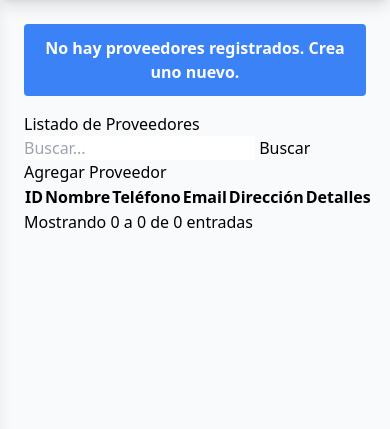
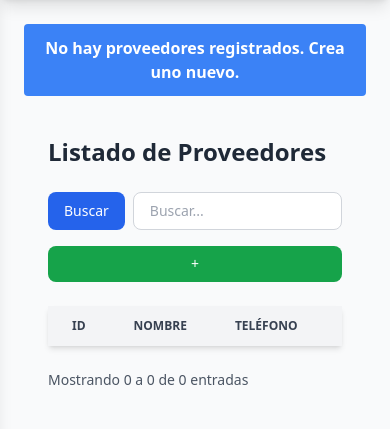
Before and after one commit to IDGS-802-21002866/CloudBrew, a Flask app: page /proveedores/ in a window 390 px wide. Shown: the part 64-493 px from the top of the page. Run offline with Flask 3, Linux system fonts and the light colour scheme; lists and menus that the app fills with data are empty; style sheets or scripts are compiled from the project's sources; parts of the project's set-up code (start-up, migrations or seed data) failed here and were passed over.

Commit message:
Fix: Regresando estilos a proveedores

```diff
--- a/app/modules/proveedores/templates/proveedores/lista_proveedor.html
+++ b/app/modules/proveedores/templates/proveedores/lista_proveedor.html
@@ -2,93 +2,119 @@
 {% block content %}
 {% import "_macros.html" as macros %}
 
-<div class="proveedores">
+<div class="p-6">
 
-  <header class="header"></header>
-
-  <div class="page-title">
-    <div class="label">Listado de Proveedores</div>
+  <!-- TÍTULO -->
+  <div class="mb-6">
+    <h1 class="text-2xl font-semibold text-gray-800">
+      Listado de Proveedores
+    </h1>
   </div>
 
-  <div class="content">
+  <!-- BUSQUEDA + BOTÓN -->
+  <div class="flex flex-col md:flex-row md:items-center md:justify-between gap-4 mb-6">
+    <form method="GET" action="{{ url_for('proveedores.listar') }}" class="flex gap-2 w-full md:w-auto">
+      <button
+        type="submit"
+        class="px-4 py-2 text-sm font-medium text-white bg-blue-600 rounded-lg hover:bg-blue-700"
+      >
+        Buscar
+      </button>
+      <input
+        type="text"
+        name="querry"
+        placeholder="Buscar..."
+        value="{{ request.args.get('q', '') }}"
+        class="w-full md:w-64 px-4 py-2 text-sm border border-gray-300 rounded-lg focus:ring-blue-500 focus:border-blue-500"
+      >
+    </form>
 
-    <div class="busqueda">
-      <form method="GET" action="{{ url_for('proveedores.listar') }}">
-        <input type="text" name="querry" placeholder="Buscar..." value="{{ request.args.get('q', '') }}">
-        <button type="submit">Buscar</button>
-      </form>
-      <a href="{{ url_for('proveedores.crear') }}" class="btn btn-primary">Agregar Proveedor</a>
+    <a
+      href="{{ url_for('proveedores.crear') }}"
+      class="px-4 py-2 text-sm font-medium text-white bg-green-600 rounded-lg hover:bg-green-700 text-center"
+    >
+      +
+    </a>
   </div>
-    <div class="tabla">
-      <div class="tabla">
-      <table class="table">
-        <thead>
+
+  <!-- TABLA -->
+  <div class="relative overflow-x-auto shadow-md sm:rounded-lg">
+    <table class="w-full text-sm text-left text-gray-500">
+
+      <thead class="text-xs text-gray-700 uppercase bg-gray-100">
         <tr>
-            <th>ID</th>
-            <th>Nombre</th>
-            <th>Teléfono</th>
-            <th>Email</th>
-            <th>Dirección</th>
-            <th>Detalles</th>
+          <th class="px-6 py-3">ID</th>
+          <th class="px-6 py-3">Nombre</th>
+          <th class="px-6 py-3">Teléfono</th>
+          <th class="px-6 py-3">Email</th>
+          <th class="px-6 py-3">Dirección</th>
+          <th class="px-6 py-3">Detalles</th>
         </tr>
       </thead>
 
       <tbody>
         {% for proveedor in proveedores %}
-          <tr>
-            <td>{{ proveedor.id }}</td>
-            <td>{{ proveedor.nombre }}</td>
-            <td>{{ proveedor.telefono or '-' }}</td>
-            <td>{{ proveedor.email or '-' }}</td>
-            <td>{{ proveedor.direccion or '-' }}</td>
-            <td>
-              <a href="{{ url_for('proveedores.detalle', id=proveedor.id) }}">
+        <tr class="bg-white border-b hover:bg-gray-50">
+          <td class="px-6 py-4">{{ proveedor.id_proveedor }}</td>
+          <td class="px-6 py-4 font-medium text-gray-900">
+            {{ proveedor.nombre }}
+          </td>
+          <td class="px-6 py-4">{{ proveedor.telefono or '-' }}</td>
+          <td class="px-6 py-4">{{ proveedor.email or '-' }}</td>
+          <td class="px-6 py-4">{{ proveedor.direccion or '-' }}</td>
+          <td class="px-6 py-4">
+            <a
+              href="{{ url_for('proveedores.detalle', id=proveedor.id) }}"
+              class="text-blue-600 hover:underline"
+            >
               Ver Detalles
             </a>
           </td>
         </tr>
         {% endfor %}
       </tbody>
+
     </table>
+  </div>
 
-    </div>
-      <div class="table-footer">
-        <div class="paginacion">
-          <p class="text-wrapper">
+  <!-- FOOTER -->
+  <div class="flex flex-col md:flex-row md:items-center md:justify-between mt-6 gap-4">
+
+    <!-- INFO -->
+    <p class="text-sm text-gray-600">
       Mostrando {{ pagination.start }} a {{ pagination.end }} de {{ pagination.total }} entradas
     </p>
-        </div>
 
-        <div class="pagination">
+    <!-- PAGINACIÓN -->
+    <div class="inline-flex items-center -space-x-px">
 
       {% if pagination.has_prev %}
-          <a href="{{ url_for('proveedores.listado', page=pagination.prev_num) }}" class="pagination-previous">
-            <div>Previous</div>
+      <a href="{{ url_for('proveedores.listar', page=pagination.prev_num) }}"
+         class="px-3 py-2 ml-0 leading-tight text-gray-500 bg-white border border-gray-300 rounded-l-lg hover:bg-gray-100 hover:text-gray-700">
+        Previous
       </a>
       {% endif %}
 
-          <div class="pagination-list">
       {% for p in pagination.pages %}
       <a href="{{ url_for('proveedores.listar', page=p) }}"
-                 class="pagination-page {{ 'active' if p == pagination.page else '' }}">
-                <div class="text-wrapper-2">{{ p }}</div>
+         class="px-3 py-2 leading-tight border border-gray-300
+         {% if p == pagination.page %}
+           text-blue-600 bg-blue-50
+         {% else %}
+           text-gray-500 bg-white hover:bg-gray-100 hover:text-gray-700
+         {% endif %}">
+        {{ p }}
       </a>
       {% endfor %}
-          </div>
 
       {% if pagination.has_next %}
-          <a href="{{ url_for('proveedores.listado', page=pagination.next_num) }}" class="pagination-next">
-            <div>Next</div>
+      <a href="{{ url_for('proveedores.listado', page=pagination.next_num) }}"
+         class="px-3 py-2 leading-tight text-gray-500 bg-white border border-gray-300 rounded-r-lg hover:bg-gray-100 hover:text-gray-700">
+        Next
       </a>
       {% endif %}
+
     </div>
-      </div>
-    </div>
-
-    <!-- BUSCADOR -->
-
-    <!-- FILTRO -->
-    <div class="filtro"></div>
 
   </div>
 
```
Also changed, not shown: app/modules/proveedores/templates/proveedores/detalle_proveedor.html (+66 -56 lines), app/modules/proveedores/templates/proveedores/insertar_proveedor.html (+55 -48 lines). Lines whose indentation alone changed are shown as unchanged.
